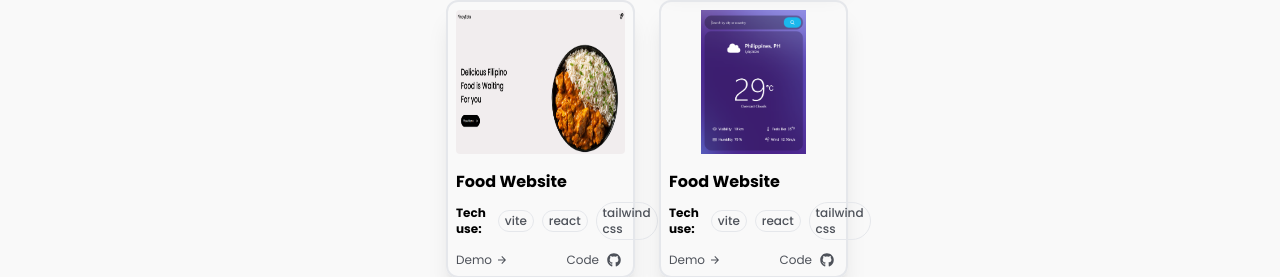
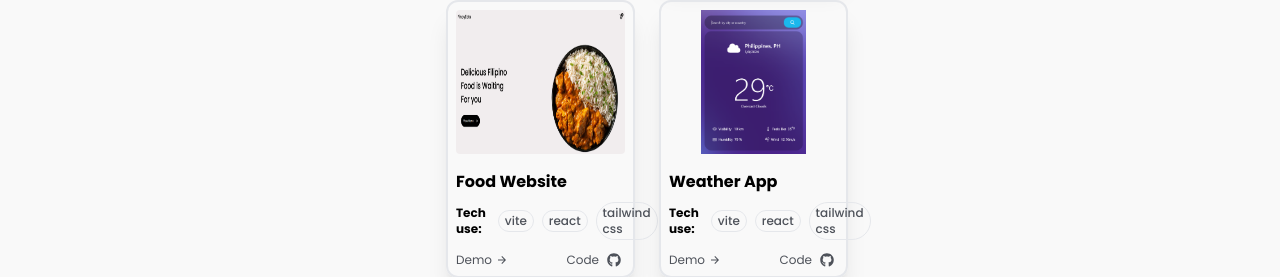
Before and after one commit to Dhan25/dhandotdev, a React (Vite) app: page / in a window 1280 px wide. Shown: the part 2379-2656 px from the top of the page. Built offline with nearby package versions, Linux system fonts and the light colour scheme.

Commit message:
add some details

```diff
--- a/src/components/ProjectCards.jsx
+++ b/src/components/ProjectCards.jsx
@@ -117,7 +117,7 @@ const ProjectCards = () => {
         {/* Weather app */}
         <div className="border-2 shadow-xl rounded-xl w-full h-fit" data-aos='fade-up' data-aos-delay='500'>
           <img src={weatherBg} alt="" className="w-full object-contain object-center bg-no-repeat p-2 h-40 rounded-xl hover:scale-105 duration-300" />
-          <h1 className="mt-2 font-bold ml-2 dark:text-white">Food Website</h1>
+          <h1 className="mt-2 font-bold ml-2 dark:text-white">Weather App</h1>
           <div className="px-2 text-xs flex items-center mt-2">
             <p className="text-xs font-bold dark:text-white">Tech use:</p>
             <div className="ml-3 flex items-center gap-2 ">
```
